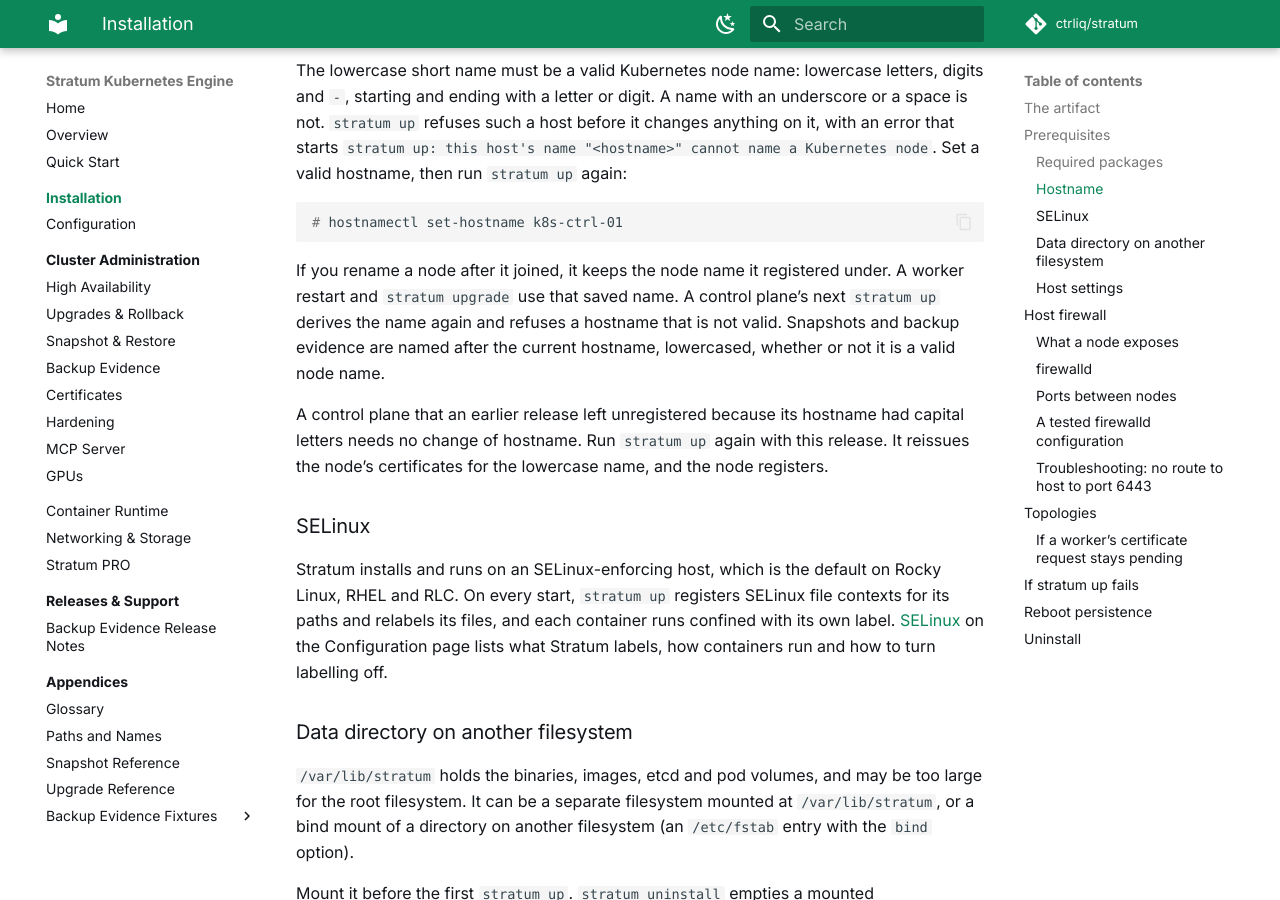
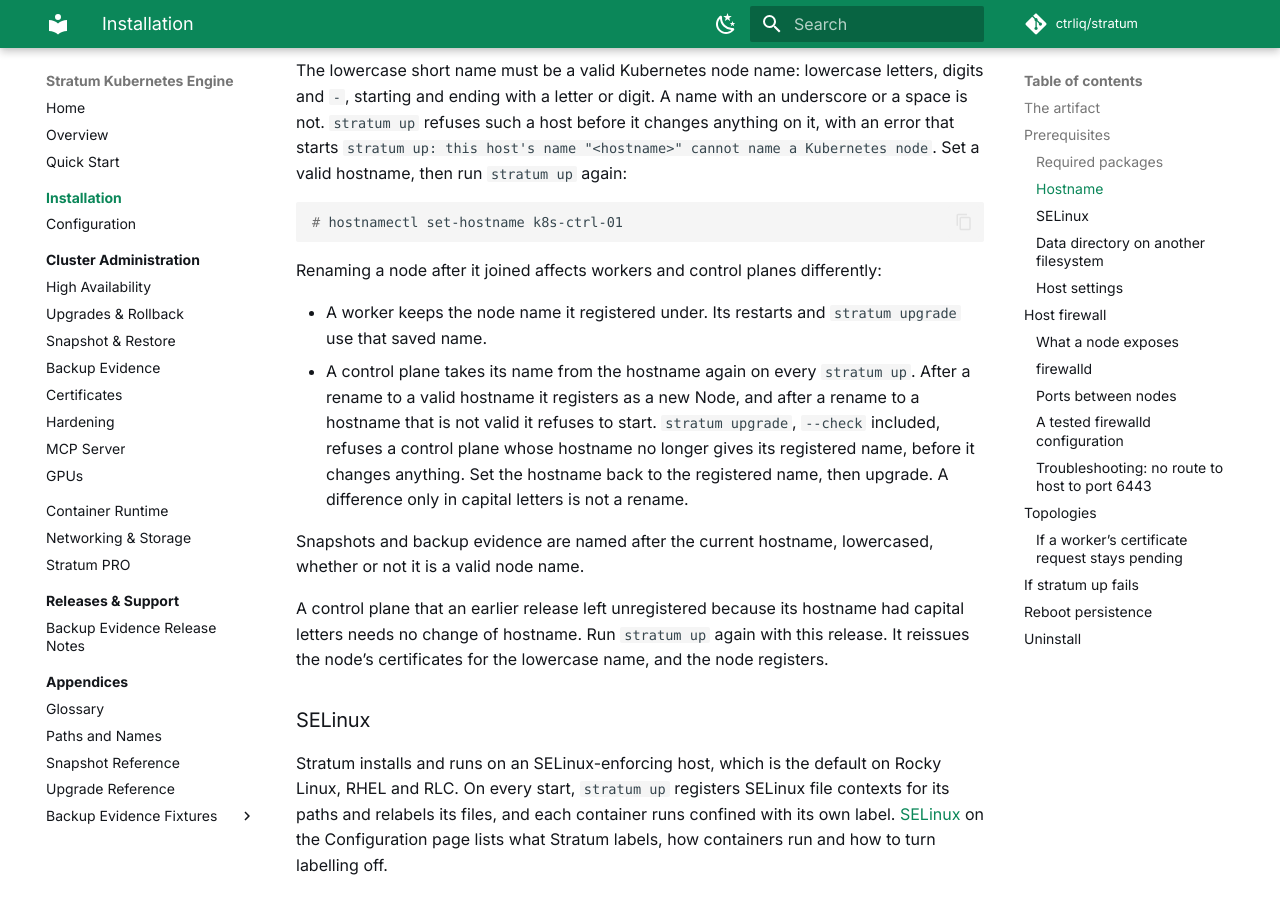
Before and after one commit to ctrliq/stratum, an MkDocs documentation site: the page built from docs/docs/installation/index.md, in a window 1280 px wide and 900 px high, scrolled down 2141 px. Built offline with MkDocs 1.6.1 and Material for MkDocs 9.7.7, drawn with Linux system fonts in a browser that asks for light colours; comment, search, counter and statistics services are not loaded.

Commit message:
docs(install): say a renamed control plane, unlike a worker, must take its registered name back to upgrade
A worker keeps its saved node name through restarts and upgrades. A control
plane derives its name from the hostname on every start, so after a valid
rename it registers as a new Node, and the upgrade now refuses it until the
hostname is set back.

Signed-off-by: cwolford <WolfyChris@users.noreply.github.com>

````diff
--- a/docs/docs/installation/index.md
+++ b/docs/docs/installation/index.md
@@ -91,11 +91,21 @@ Set a valid hostname, then run `stratum up` again:
 # hostnamectl set-hostname k8s-ctrl-01
 ```
 
-If you rename a node after it joined, it keeps the node name it registered
-under. A worker restart and `stratum upgrade` use that saved name. A control
-plane's next `stratum up` derives the name again and refuses a hostname that is
-not valid. Snapshots and backup evidence are named after the current
-hostname, lowercased, whether or not it is a valid node name.
+Renaming a node after it joined affects workers and control planes
+differently:
+
+- A worker keeps the node name it registered under. Its restarts and
+  `stratum upgrade` use that saved name.
+- A control plane takes its name from the hostname again on every
+  `stratum up`. After a rename to a valid hostname it registers as a new
+  Node, and after a rename to a hostname that is not valid it refuses to
+  start. `stratum upgrade`, `--check` included, refuses a control plane whose
+  hostname no longer gives its registered name, before it changes anything.
+  Set the hostname back to the registered name, then upgrade. A difference
+  only in capital letters is not a rename.
+
+Snapshots and backup evidence are named after the current hostname,
+lowercased, whether or not it is a valid node name.
 
 A control plane that an earlier release left unregistered because its hostname
 had capital letters needs no change of hostname. Run `stratum up` again with
````
